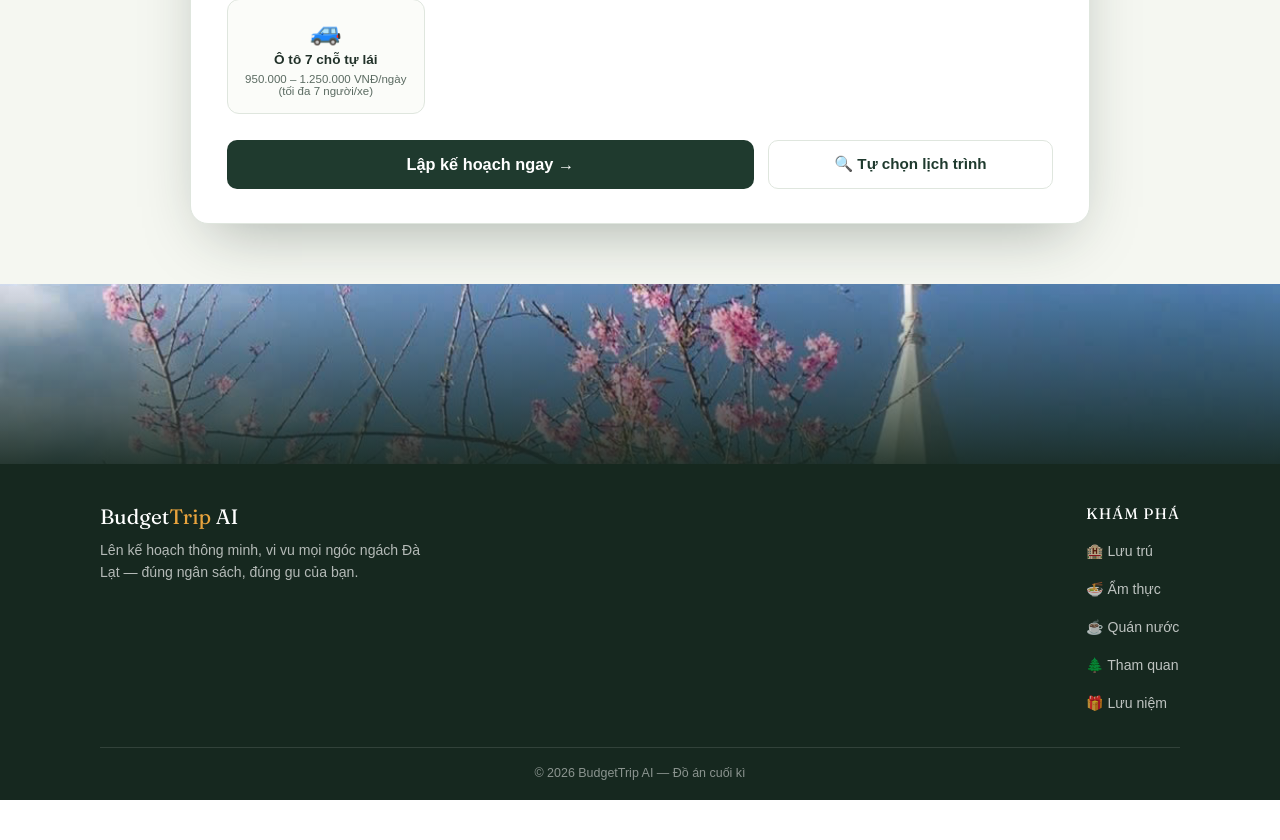
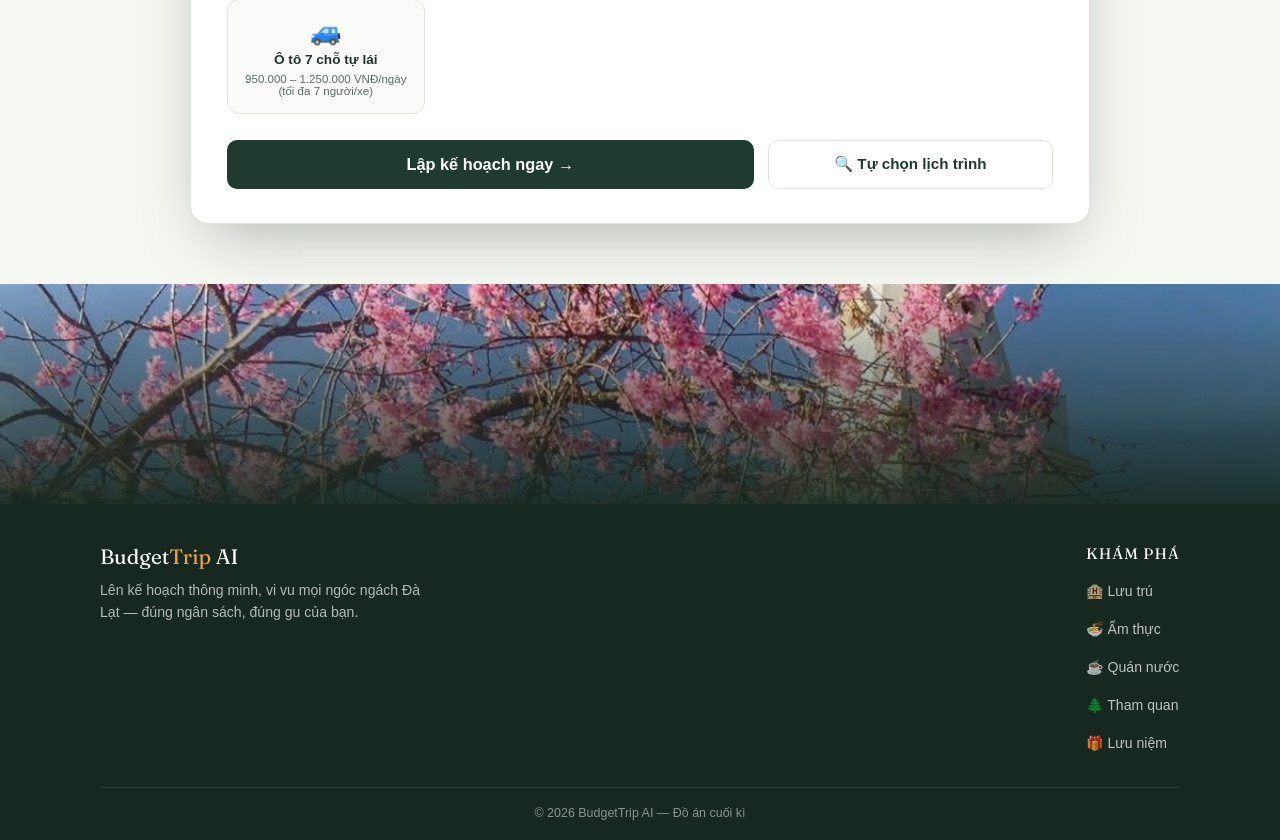
Before and after one commit to tue-nttu/budgettrip-AI, a Flask app: page / in a window 1280 px wide. Shown: the part 1023-1863 px from the top of the page. Before the commit the page ends 1823 px from the top, so only its background shows below. Run offline with Flask 3, Linux system fonts and the light colour scheme.

Commit message:
Update style.css

```diff
--- a/static/style.css
+++ b/static/style.css
@@ -807,12 +807,12 @@ font-weight: 600;
 
 /* ---------- FOOTER (kieu Traveloka, dai anh cat tu anh bia) ---------- */
 .footer-band {
-  height: 180px;
+  height: 220px;
   background-image:
     linear-gradient(180deg, rgba(22,40,31,0) 0%, rgba(22,40,31,0.9) 100%),
     url('images/anhbia3.jpg');
   background-size: cover;
-  background-position: center 20%;
+  background-position: center 65%;
 }
 
 .site-footer-rich {
```
